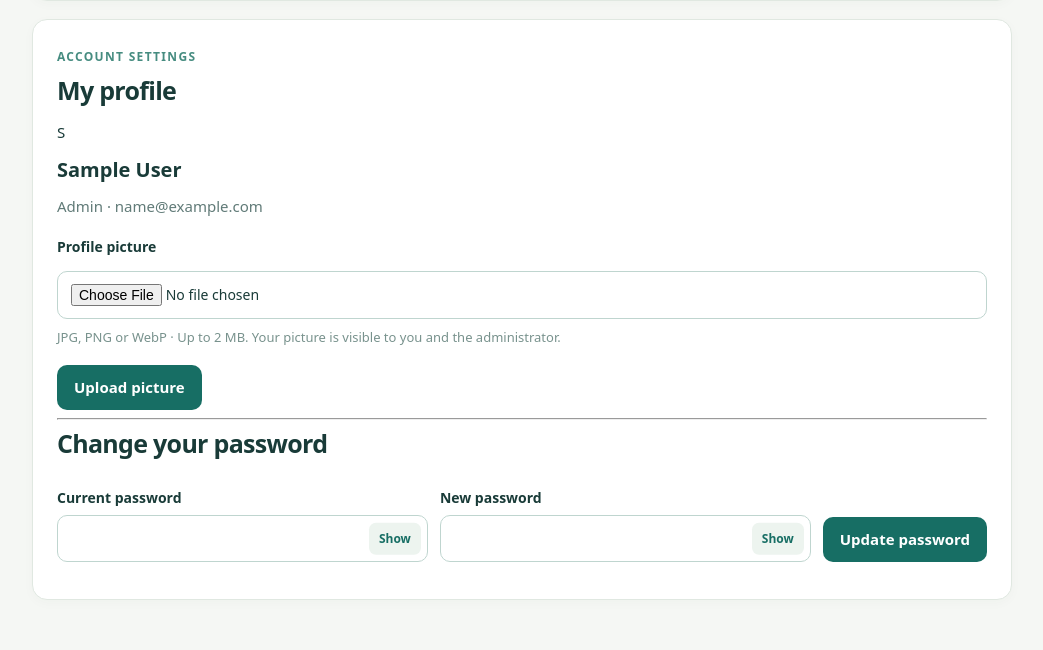
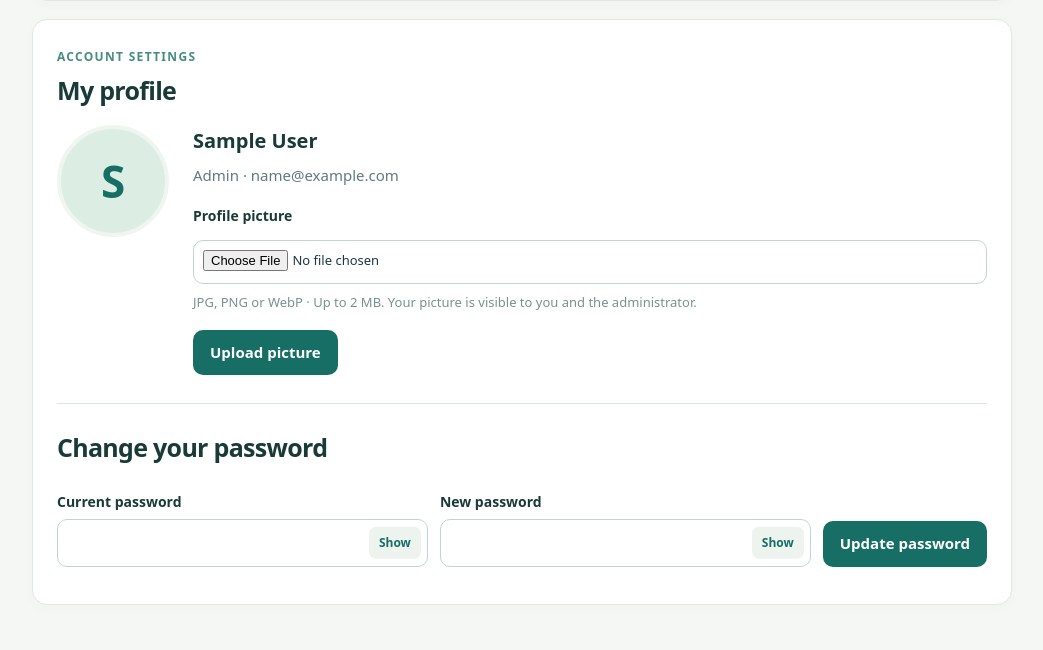
Before and after one commit to kevinbouchaaya01-beep/gin446-group-07-project, a Flask app: page /dashboard in a window 1280 px wide. Shown: the part 2338-2988 px from the top of the page, without its empty margins (236-1279 px from the left). Run offline with Flask 3, Linux system fonts and the light colour scheme; the visitor is signed in with stand-in values (Sample User, id 1); data comes from the database, SQL or seed files in the repository; data that the repository does not hold is empty.

Commit message:
Add profile photo controls, display and automated tests

```diff
--- a/Medora/static/style.css
+++ b/Medora/static/style.css
@@ -124,3 +124,15 @@ button:disabled{opacity:.55;cursor:not-allowed}
 .error-page{max-width:580px;margin:60px auto;text-align:center}.error-page h1{font-size:68px;color:var(--green)}
 #refresh-status{margin:0 0 12px;font-size:12px}
 @media(max-width:740px){.home-hero{padding:12px 0;gap:20px}.home-hero h1{letter-spacing:-2px}.home-process{padding:18px}}
+
+/* Account profile pictures */
+.profile-icon,.small-avatar,.account-avatar{overflow:hidden;flex-shrink:0}
+.profile-icon img,.small-avatar img,.account-avatar img{width:100%;height:100%;object-fit:cover;display:block}
+.profile-icon{text-decoration:none}
+.profile-settings{display:flex;align-items:flex-start;gap:24px;margin:20px 0}
+.profile-settings>div:last-child{flex:1;min-width:0}
+.account-avatar{width:112px;height:112px;border-radius:50%;background:#dceee3;color:#176e64;display:grid;place-items:center;font-size:44px;font-weight:700;border:4px solid #eff6f0}
+.profile-settings h3{margin:0}.profile-settings p{overflow-wrap:anywhere}
+.profile-settings input[type=file]{padding:9px;max-width:100%;font-size:13px}
+.profile-settings form{margin-top:12px}.account-divider{border:0;border-top:1px solid #dbe7df;margin:28px 0}
+@media(max-width:480px){.profile-settings{flex-direction:column}.profile-settings>div:last-child{width:100%}}
```
